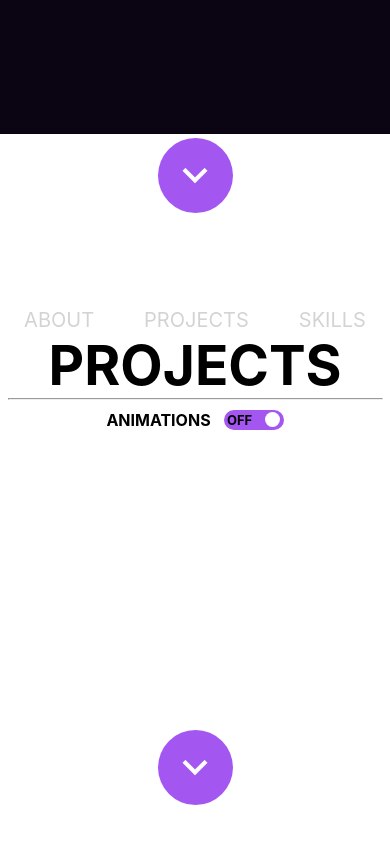
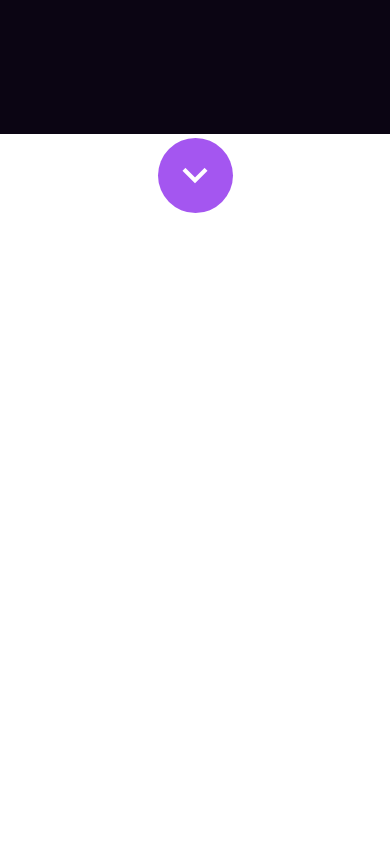
Before and after one commit to darkzelli/Portfolio, a React (Create React App) app: page / in a window 390 px wide. Shown: the part 710-1554 px from the top of the page. After the commit the page ends 923 px from the top, so only its background shows below. Built offline with nearby package versions, Linux system fonts and the light colour scheme; a web font is replaced by a local one.

Commit message:
Working on homepage responsiveness

```diff
--- a/src/App.js
+++ b/src/App.js
@@ -8,7 +8,6 @@ const App = () => {
         <body className='app_body'>
             <div className='app_container'>
                 <section className='app_home'><Home /></section>
-                <section className='app_projects'><Projects /></section>
             </div>
         </body>
     );
```
